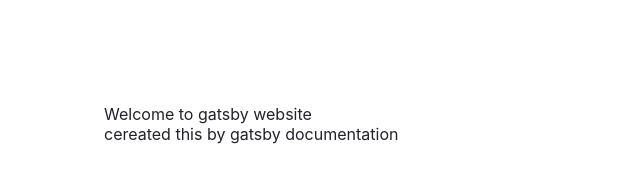
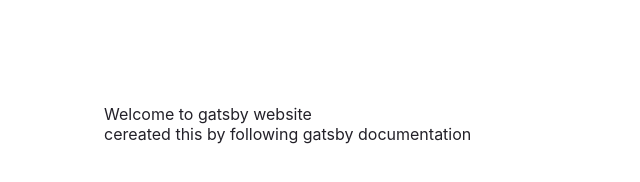
Before and after one commit to Vallarasu14/gatsBySample, a Gatsby site: page / in a window 1280 px wide. Shown: the whole page, without its empty margins (0-640 px from the left). Built offline with nearby package versions, Linux system fonts and the light colour scheme; Gatsby itself is replaced by a stand-in of ours.

Commit message:
for checking 3

```diff
--- a/src/pages/index.js
+++ b/src/pages/index.js
@@ -130,7 +130,7 @@
         Welcome to gatsby website
       </div>
       <div>
-        cereated this by gatsby documentation
+        cereated this by following gatsby documentation
       </div>
     </main>
   )
```
